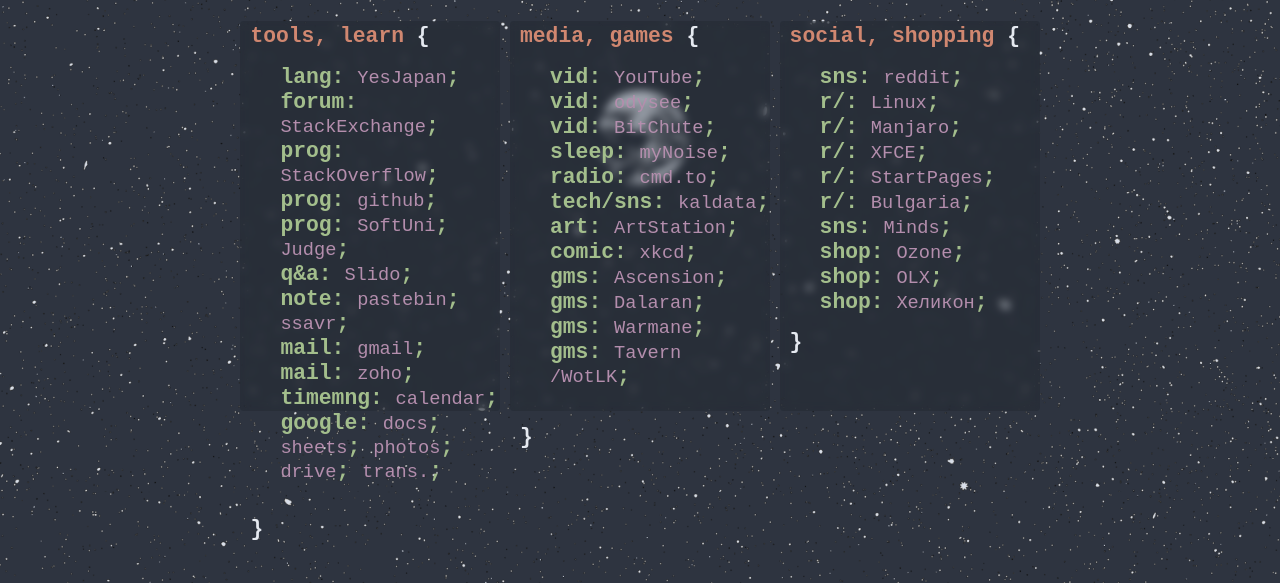
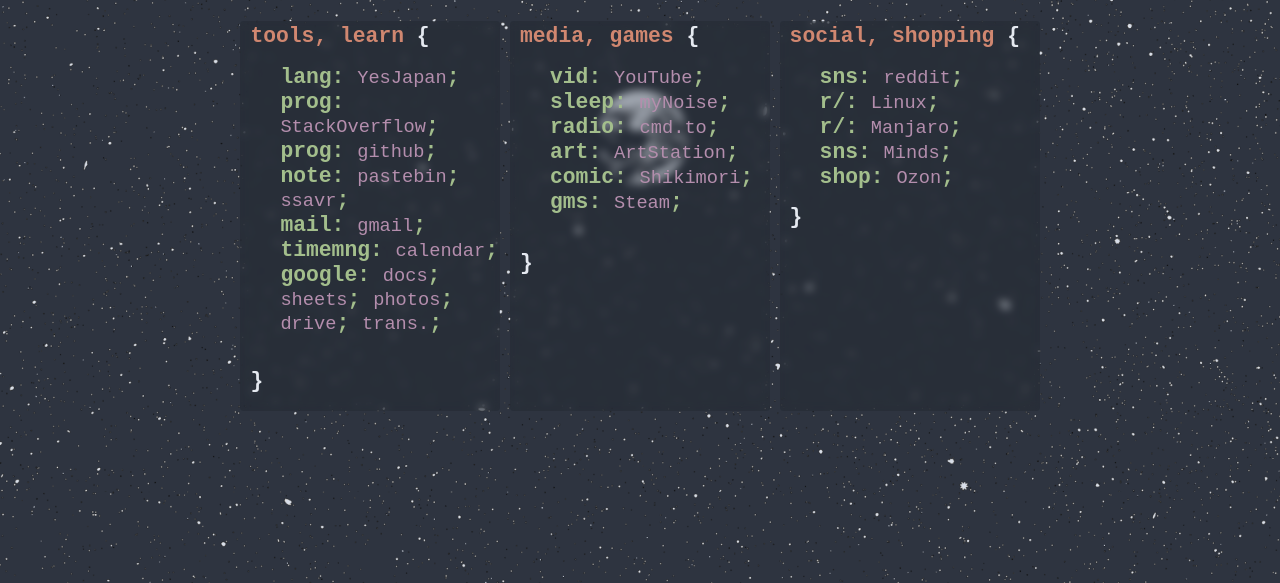
Before and after one commit to dayjedai/dayjedai, a plain HTML site: page index.html in a window 1280 px wide. Shown: the part 217-800 px from the top of the page. Drawn offline with Linux system fonts and the light colour scheme.

Commit message:
Add files via upload

```diff
--- a/index.html
+++ b/index.html
@@ -4,7 +4,7 @@
 <head>
     <meta charset="utf-8">
     <meta name='description' content='A simple startpage, suited to my needs.' />
-    <meta name='author' content='Milen Hristov' />
+    <meta name='author' content='noname' />
     <meta name="viewport" content="width=device-width, initial-scale=1.0">
     <title>dayjedai@firefox ~</title>
     <link rel="stylesheet" href="styles.css">
@@ -64,14 +64,10 @@
             <h1><span class="kur">tools, learn</span> {</h1>
             <ul>
                 <li>lang: <a href='http://yesjapan.com' class='button'>YesJapan</a>;</li>
-                <li>forum: <a href='https://stackexchange.com/' class='button'>StackExchange</a>;</li>
                 <li>prog: <a href='http://stackoverflow.com/' class='button'>StackOverflow</a>;</li>
                 <li>prog: <a href='http://github.com/' class='button'>github</a>;</li>
-                <li>prog: <a href='https://softuni.bg/' class='button'>SoftUni</a>; <a href='https://judge.softuni.bg/' class='button'>Judge</a>;</li>
-                <li>q&a: <a href='http://sli.do' class='button'>Slido</a>;</li>
                 <li>note: <a href='https://pastebin.com/' class='button'>pastebin</a>; <a href='http://ssavr.com/' class='button'>ssavr</a>;</li>
                 <li>mail: <a href='https://gmail.com' class='button'>gmail</a>;</li>
-                <li>mail: <a href='http://mail.zoho.eu' class='button'>zoho</a>;</li>
                 <li>timemng: <a href='https://calendar.google.com/' class='button'>calendar</a>;</li>
                 <li>google: <a href='http://docs.google.com/' class='button'>docs</a>; <a href='https://docs.google.com/spreadsheets/u/0/' class='button'>sheets</a>; <a href='https://photos.google.com/' class='button'>photos</a>; <a href='https://drive.google.com/' class='button'>drive</a>; <a href='https://translate.google.com/' class='button'>trans.</a>;</li>
                 <br />
@@ -83,17 +79,11 @@
             <h1><span class="kur">media, games</span> {</h1>
             <ul>
                 <li>vid: <a href='https://www.youtube.com/feed/subscriptions/' class='button'>YouTube</a>;</li>
-                <li>vid: <a href='https://odysee.com' class='button'>odysee</a>;</li>
-                <li>vid: <a href='https://www.bitchute.com/' class='button'>BitChute</a>;</li>
                 <li>sleep: <a href='https://mynoise.net/' class='button'>myNoise</a>;</li>
                 <li>radio: <a href='http://cmd.to/' class='button'>cmd.to</a>;</li>
-                <li>tech/sns: <a href='https://kaldata.com/' class='button'>kaldata</a>;</li>
                 <li>art: <a href='https://www.artstation.com/' class='button'>ArtStation</a>;</li>
-                <li>comic: <a href='https://xkcd.com' class='button'>xkcd</a>;</li>
-                <li>gms: <a href='https://ascension.gg' class='button'>Ascension</a>;</li>
-                <li>gms: <a href='https://www.dalaran-wow.com/' class='button'>Dalaran</a>;</li>
-                <li>gms: <a href='https://www.warmane.com' class='button'>Warmane</a>;</li>
-                <li>gms: <a href='https://www.warcrafttavern.com/wotlk/' class='button'>Tavern /WotLK</a>;</li>
+                <li>comic: <a href='https://shikimori.one' class='button'>Shikimori</a>;</li>
+                <li>gms: <a href='https://steamcommunity.com/' class='button'>Steam</a>;</li>
             </ul>
             <br />
             <h1>}</h1>
@@ -105,13 +95,8 @@
                 <li>sns: <a href='http://reddit.com' class='button'>reddit</a>;</li>
                 <li>r/: <a href='http://reddit.com/r/linux' class='button'>Linux</a>;</li>
                 <li>r/: <a href='http://reddit.com/r/manjarolinux' class='button'>Manjaro</a>;</li>
-                <li>r/: <a href='http://reddit.com/r/xfce' class='button'>XFCE</a>;</li>
-                <li>r/: <a href='http://reddit.com/r/startpages' class='button'>StartPages</a>;</li>
-                <li>r/: <a href='http://reddit.com/r/bulgaria' class='button'>Bulgaria</a>;</li>
                 <li>sns: <a href='http://minds.com' class='button'>Minds</a>;</li>
-                <li>shop: <a href='https://www.ozone.bg' class='button'>Ozone</a>;</li>
-                <li>shop: <a href='https://www.olx.bg' class='button'>OLX</a>;</li>
-                <li>shop: <a href='https://www.helikon.bg' class='button'>Хеликон</a>;</li>
+                <li>shop: <a href='https://www.ozon.ru' class='button'>Ozon</a>;</li>
             </ul>
             <h1>}</h1>
         </div>
```
